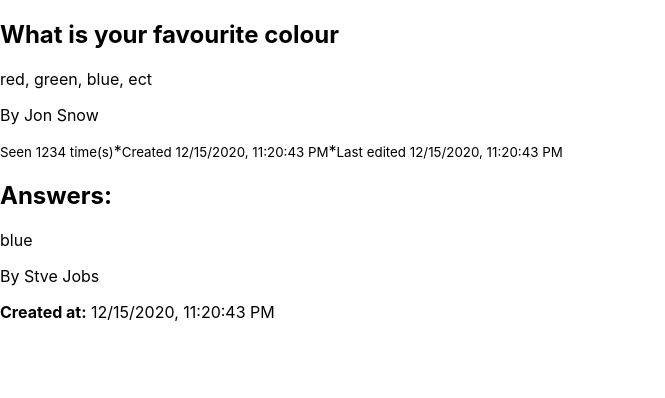
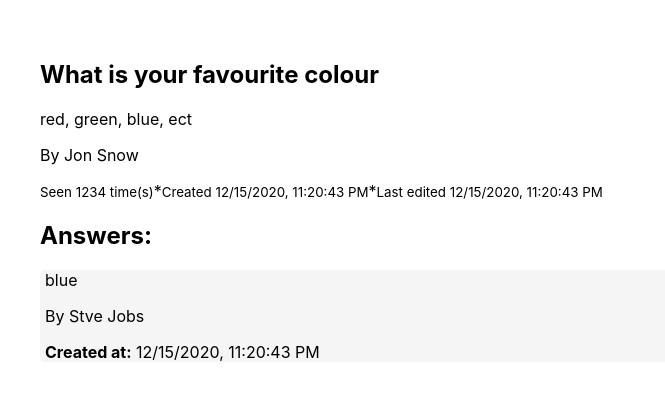
Before and after one commit to CodeCoreYVR/awesome-answers-react-september-2020, a React (Create React App) app: page / in a window 1280 px wide. Shown: the top 398 px of the page, without its empty margins (0-665 px from the left). Built offline with nearby package versions, Linux system fonts and the light colour scheme.

Commit message:
add inline and stylesheet styles

```diff
--- a/src/App.js
+++ b/src/App.js
@@ -1,9 +1,13 @@
 import React from 'react';
 import QuestionShowPage from './components/QuestionShowPage';
 
+import './styles/App.css';
+
 const App = () => {
   return(
-    <QuestionShowPage/>
+    <main>
+      <QuestionShowPage/>
+    </main>
   );
 }
 
--- a/src/components/AnswerDetails.js
+++ b/src/components/AnswerDetails.js
@@ -5,7 +5,13 @@ const AnswerDetails = (props) => {
   const author = props.author;
   const created_at = props.created_at;
   return(
-    <div>
+    <div
+      style={{
+        backgroundColor: 'whitesmoke',
+        borderRadius: '5px',
+        paddingLeft: '5px'
+      }}
+    >
       <p>{body}</p>
       <p>By { author.full_name }</p>
       <p>
--- /dev/null
+++ b/src/styles/App.css
@@ -0,0 +1,3 @@
+main {
+  padding: 20px;
+}
```
